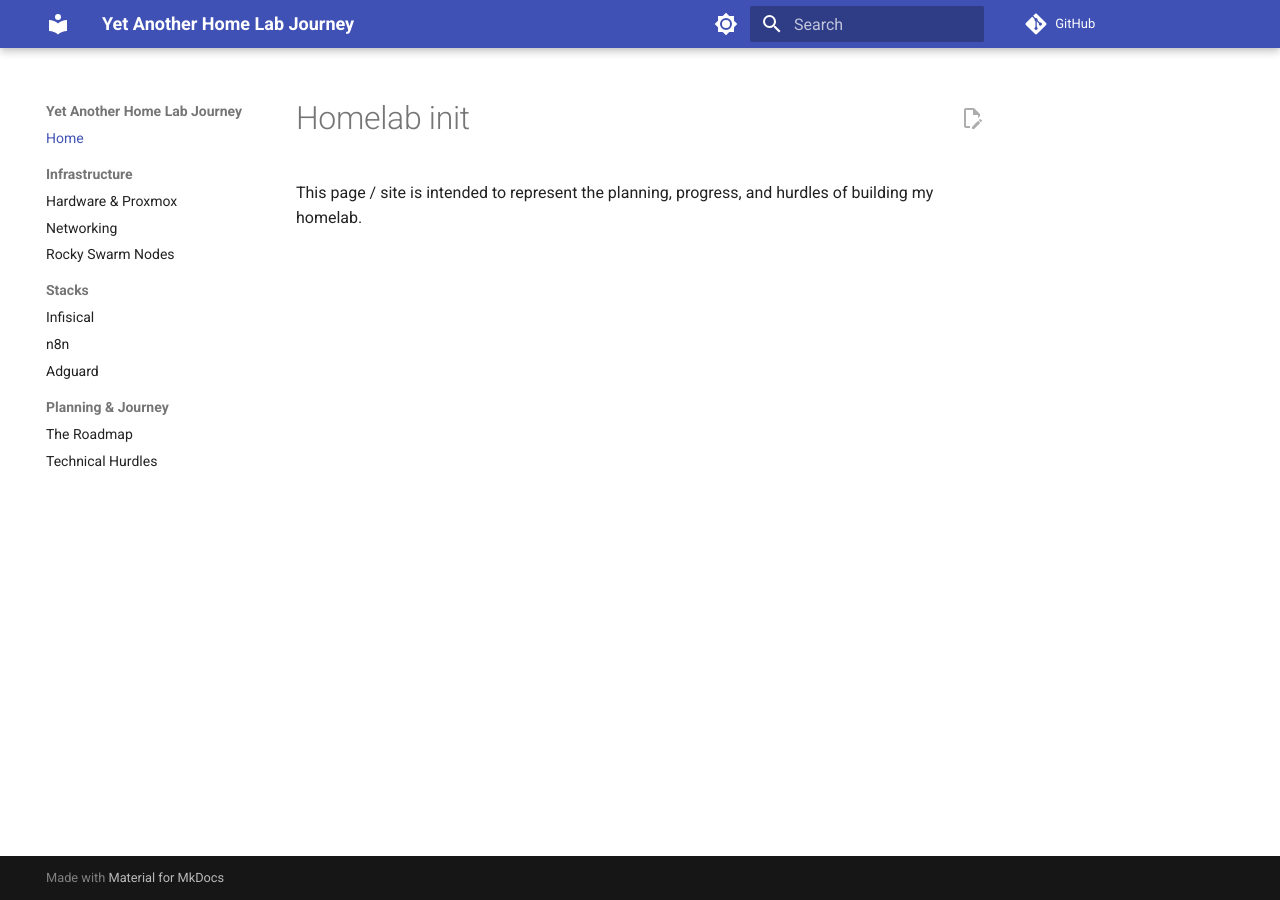
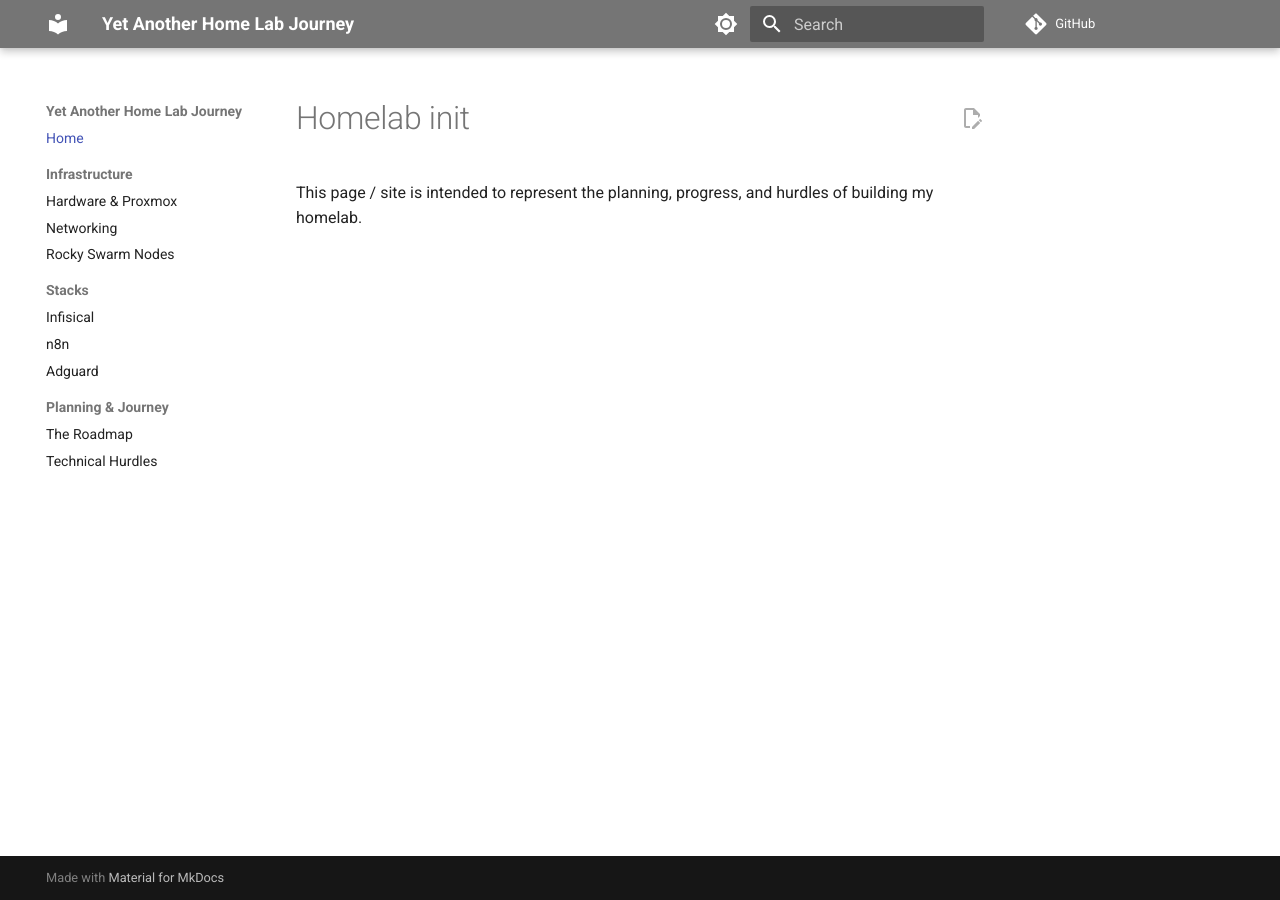
Before and after one commit to EncryptedFunk/EncryptedFunk.github.io, an MkDocs documentation site: the page built from docs/index.md, in a window 1280 px wide. Built offline with MkDocs 1.6.1 and Material for MkDocs 9.7.7, drawn with Linux system fonts in a browser that asks for light colours; comment, search, counter and statistics services are not loaded.

Commit message:
Refactor theme configuration in mkdocs.yml to enhance light/dark mode support with improved color schemes and toggle options

```diff
--- a/mkdocs.yml
+++ b/mkdocs.yml
@@ -6,21 +6,22 @@
 theme:
   name: material
   palette:
-    # Light/Dark mode toggle
+    # Cyberpunk Dark Mode (Primary)
+    - media: "(prefers-color-scheme: dark)"
+      scheme: slate
+      primary: black        # Deep background
+      accent: cyan         # Neon blue accents for links/hover
+      toggle:
+        icon: material/brightness-4
+        name: Switch to light mode
+    # High-Contrast Light Mode
     - media: "(prefers-color-scheme: light)"
       scheme: default
-      primary: indigo
-      accent: indigo
+      primary: grey
+      accent: deep purple
       toggle:
         icon: material/brightness-7
         name: Switch to dark mode
-    - media: "(prefers-color-scheme: dark)"
-      scheme: slate
-      primary: indigo
-      accent: indigo
-      toggle:
-        icon: material/brightness-4
-        name: Switch to light mode
   features:
     - navigation.sections      # Sidebar sections
     - navigation.expand        # Keep sidebar expanded
```
